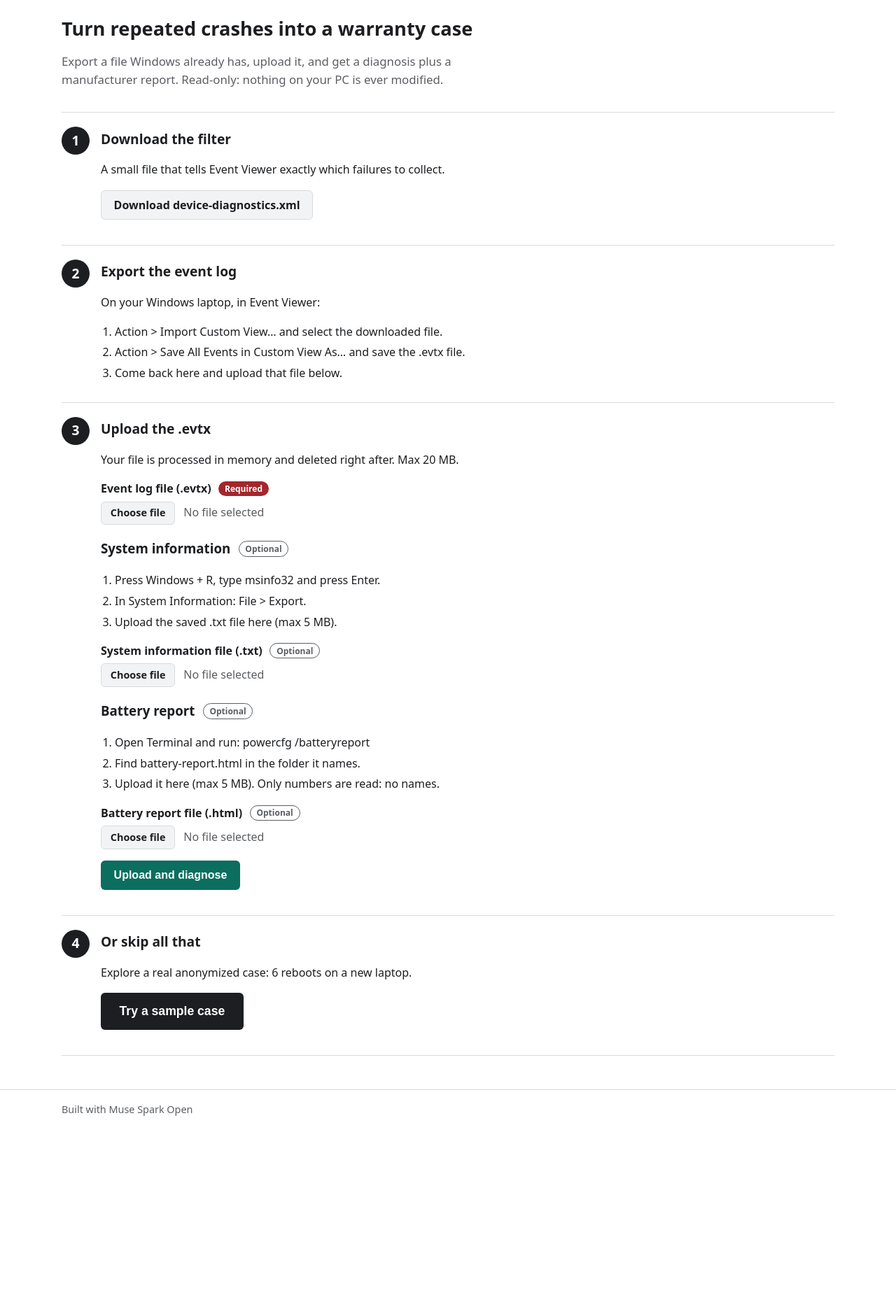
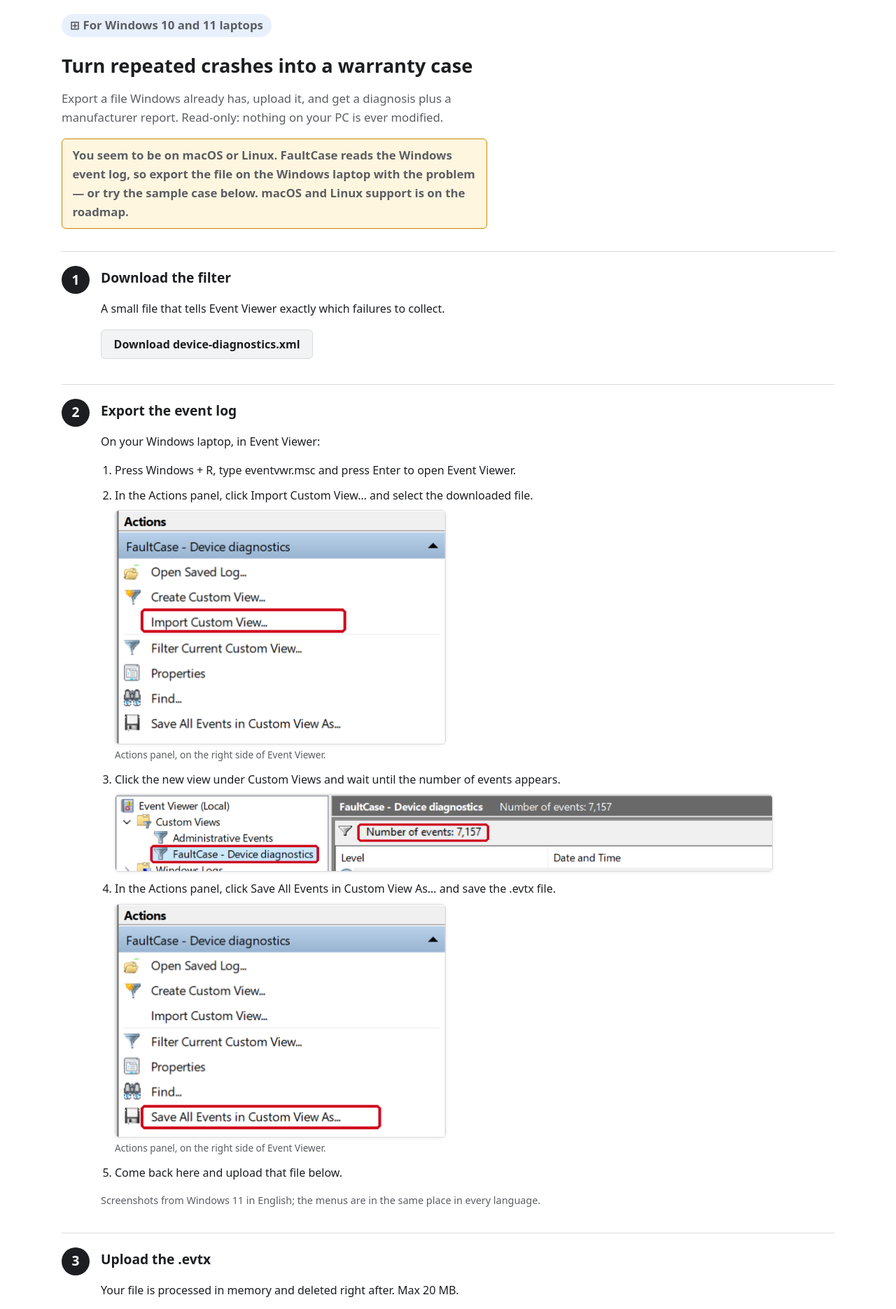
Before and after one commit to dochavez/faultcase, a FastAPI app: page / in a window 1280 px wide. Shown: the part 49-1920 px from the top of the page at 70% size. Before the commit the page ends 1644 px from the top, so only its background shows below. Run offline with FastAPI, Linux system fonts and the light colour scheme.

Commit message:
Windows-only notice and screenshot guide for Event Viewer export

```diff
--- a/faultcase/i18n.py
+++ b/faultcase/i18n.py
@@ -7,6 +7,15 @@ EN = {
     "other_lang": "Español",
     "other_lang_code": "es",
     "home": "Start",
+    "os_badge": "For Windows 10 and 11 laptops",
+    "os_note": "You seem to be on macOS or Linux. FaultCase reads the Windows event log, so export the file on the Windows laptop with the problem — or try the sample case below. macOS and Linux support is on the roadmap.",
+    "ev_open": "Press Windows + R, type eventvwr.msc and press Enter to open Event Viewer.",
+    "ev_check": "Click the new view under Custom Views and wait until the number of events appears.",
+    "shot_actions": "Actions panel, on the right side of Event Viewer.",
+    "shot_import_alt": "Event Viewer Actions panel with Import Custom View highlighted",
+    "shot_view_alt": "FaultCase - Device diagnostics view selected under Custom Views, showing the number of events",
+    "shot_save_alt": "Event Viewer Actions panel with Save All Events in Custom View As highlighted",
+    "shot_lang_note": "Screenshots from Windows 11 in English; the menus are in the same place in every language.",
     "hero_title": "Turn repeated crashes into a warranty case",
     "hero_sub": "Export a file Windows already has, upload it, and get a diagnosis plus a manufacturer report. Read-only: nothing on your PC is ever modified.",
     "s1_t": "Download the filter",
@@ -14,8 +23,8 @@ EN = {
     "download_filter": "Download device-diagnostics.xml",
     "s2_t": "Export the event log",
     "s2_d": "On your Windows laptop, in Event Viewer:",
-    "ev_a": "Action > Import Custom View… and select the downloaded file.",
-    "ev_b": "Action > Save All Events in Custom View As… and save the .evtx file.",
+    "ev_a": "In the Actions panel, click Import Custom View… and select the downloaded file.",
+    "ev_b": "In the Actions panel, click Save All Events in Custom View As… and save the .evtx file.",
     "ev_c": "Come back here and upload that file below.",
     "s3_t": "Upload the .evtx",
     "s3_d": "Your file is processed in memory and deleted right after. Max 20 MB.",
@@ -173,6 +182,15 @@ ES = {
     "other_lang": "English",
     "other_lang_code": "en",
     "home": "Inicio",
+    "os_badge": "Para portátiles con Windows 10 y 11",
+    "os_note": "Parece que usas macOS o Linux. FaultCase lee el registro de eventos de Windows, así que exporta el archivo en el portátil Windows con el problema, o prueba el caso de ejemplo abajo. El soporte para macOS y Linux está en la hoja de ruta.",
+    "ev_open": "Pulsa Windows + R, escribe eventvwr.msc y pulsa Enter para abrir el Visor de eventos.",
+    "ev_check": "Haz clic en la nueva vista dentro de Vistas personalizadas y espera a que aparezca el número de eventos.",
+    "shot_actions": "Panel Acciones, a la derecha del Visor de eventos.",
+    "shot_import_alt": "Panel Acciones del Visor de eventos con Importar vista personalizada resaltado",
+    "shot_view_alt": "Vista FaultCase - Device diagnostics seleccionada en Vistas personalizadas, con el número de eventos",
+    "shot_save_alt": "Panel Acciones del Visor de eventos con Guardar todos los eventos de la vista personalizada como resaltado",
+    "shot_lang_note": "Capturas de Windows 11 en inglés; los menús están en el mismo lugar en cualquier idioma.",
     "hero_title": "Convierte reinicios repetidos en un caso de garantía",
     "hero_sub": "Exporta un archivo que Windows ya tiene, súbelo y obtén un diagnóstico más un informe para el fabricante. Solo lectura: tu PC nunca se modifica.",
     "s1_t": "Descarga el filtro",
@@ -180,8 +198,8 @@ ES = {
     "download_filter": "Descargar device-diagnostics.xml",
     "s2_t": "Exporta el registro de eventos",
     "s2_d": "En tu portátil Windows, en el Visor de eventos:",
-    "ev_a": "Acción > Importar vista personalizada… y elige el archivo descargado.",
-    "ev_b": "Acción > Guardar todos los eventos de la vista personalizada como… y guarda el .evtx.",
+    "ev_a": "En el panel Acciones, haz clic en Importar vista personalizada… y elige el archivo descargado.",
+    "ev_b": "En el panel Acciones, haz clic en Guardar todos los eventos de la vista personalizada como… y guarda el .evtx.",
     "ev_c": "Vuelve aquí y sube ese archivo abajo.",
     "s3_t": "Sube el .evtx",
     "s3_d": "Tu archivo se procesa en memoria y se elimina justo después. Máx. 20 MB.",
--- a/static/style.css
+++ b/static/style.css
@@ -175,6 +175,23 @@ small { color: var(--muted); }
 .file-name { color: var(--muted); }
 .file-name.has-file { color: var(--ink); font-weight: 600; }
 
+/* Collect: OS badge and screenshot guide */
+.os-badge {
+  display: inline-block; margin: 1.25rem 0 0; padding: 0.2rem 0.75rem;
+  border-radius: 999px; background: #e8f0fe; color: #174ea6; font-weight: 700; font-size: 0.9rem;
+}
+.os-note {
+  border: 1px solid #c58a00; background: #fff6e0; border-radius: var(--radius);
+  padding: 0.6rem 0.9rem; font-weight: 600;
+}
+.guide > li { margin: 0.6rem 0; }
+.shot { margin: 0.5rem 0 0.75rem; }
+.shot img {
+  display: block; max-width: 100%; height: auto; border: 1px solid var(--line);
+  border-radius: var(--radius); box-shadow: 0 1px 4px rgba(0,0,0,0.08);
+}
+.shot figcaption { color: var(--muted); font-size: 0.85rem; margin-top: 0.25rem; }
+
 /* AI explanations and next steps */
 .ai-notes ul, .next-steps ol { margin: 0; padding: 0; }
 .ai-notes ul { list-style: none; display: grid; gap: 0.6rem; }
--- a/templates/collect.html
+++ b/templates/collect.html
@@ -14,8 +14,10 @@
 {%- endmacro %}
 {% block content %}
 <section class="hero">
+  <p class="os-badge"><span aria-hidden="true">⊞</span> {{ t.os_badge }}</p>
   <h1>{{ t.hero_title }}</h1>
   <p>{{ t.hero_sub }}</p>
+  <p class="os-note" id="os-note" hidden>{{ t.os_note }}</p>
 </section>
 
 <ol class="steps">
@@ -32,11 +34,31 @@
     <div>
       <h2>{{ t.s2_t }}</h2>
       <p>{{ t.s2_d }}</p>
-      <ol class="substeps">
-        <li>{{ t.ev_a }}</li>
-        <li>{{ t.ev_b }}</li>
+      <ol class="substeps guide">
+        <li>{{ t.ev_open }}</li>
+        <li>{{ t.ev_a }}
+          <figure class="shot">
+            <img src="/static/img/guide/ev-import.png" width="473" height="334" loading="lazy"
+                 alt="{{ t.shot_import_alt }}">
+            <figcaption>{{ t.shot_actions }}</figcaption>
+          </figure>
+        </li>
+        <li>{{ t.ev_check }}
+          <figure class="shot">
+            <img src="/static/img/guide/ev-view.png" width="1100" height="128" loading="lazy"
+                 alt="{{ t.shot_view_alt }}">
+          </figure>
+        </li>
+        <li>{{ t.ev_b }}
+          <figure class="shot">
+            <img src="/static/img/guide/ev-save.png" width="473" height="334" loading="lazy"
+                 alt="{{ t.shot_save_alt }}">
+            <figcaption>{{ t.shot_actions }}</figcaption>
+          </figure>
+        </li>
         <li>{{ t.ev_c }}</li>
       </ol>
+      <p class="meta">{{ t.shot_lang_note }}</p>
     </div>
   </li>
   <li class="step">
@@ -126,6 +148,13 @@
   </li>
 </ol>
 <script>
+try {
+  var platform = (navigator.userAgentData && navigator.userAgentData.platform)
+    || navigator.platform || navigator.userAgent || "";
+  if (!/win/i.test(platform)) {
+    document.getElementById("os-note").hidden = false;
+  }
+} catch (e) {}
 document.querySelectorAll(".file-input").forEach(function (input) {
   var name = document.querySelector('[data-file-for="' + input.id + '"]');
   var empty = name.textContent;
```
Also changed, not shown: tests/test_app.py (+10 -0 lines), static/img/guide/ev-import.png (added), static/img/guide/ev-save.png (added), static/img/guide/ev-view.png (added).
